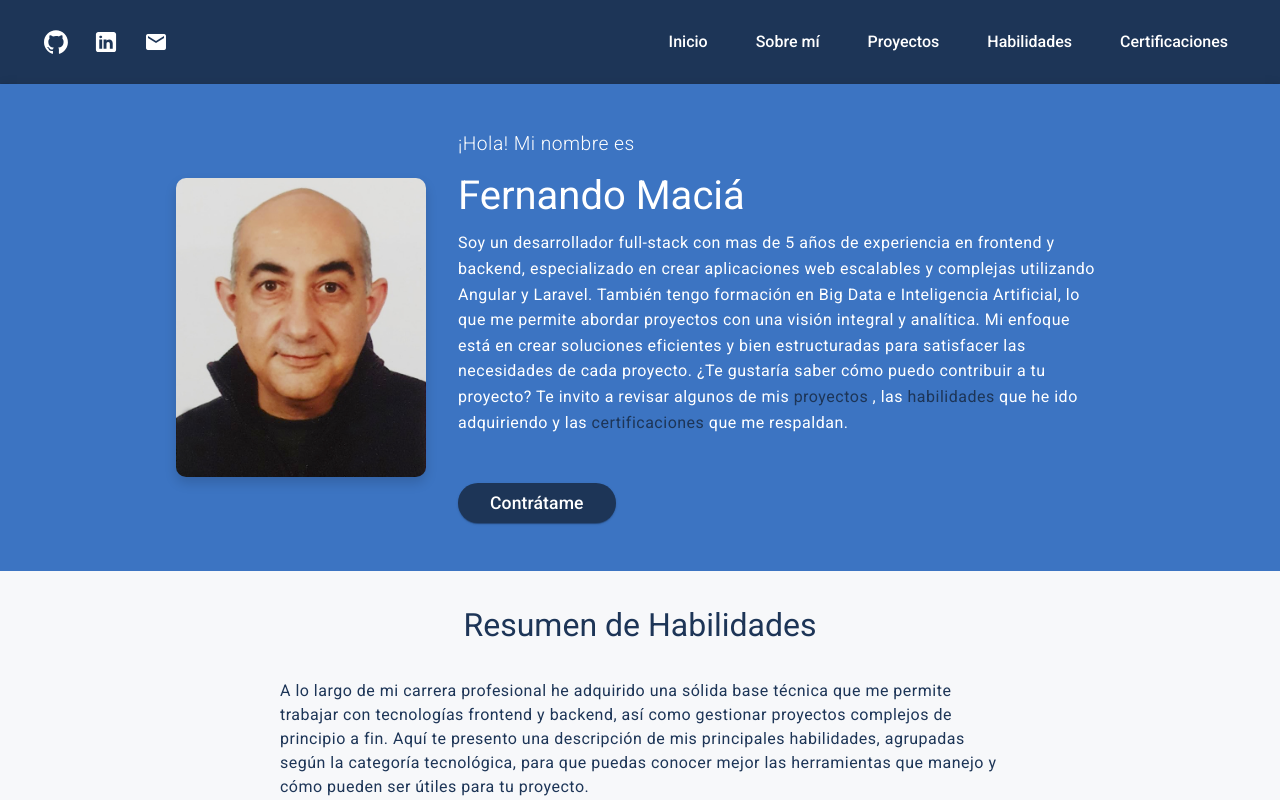
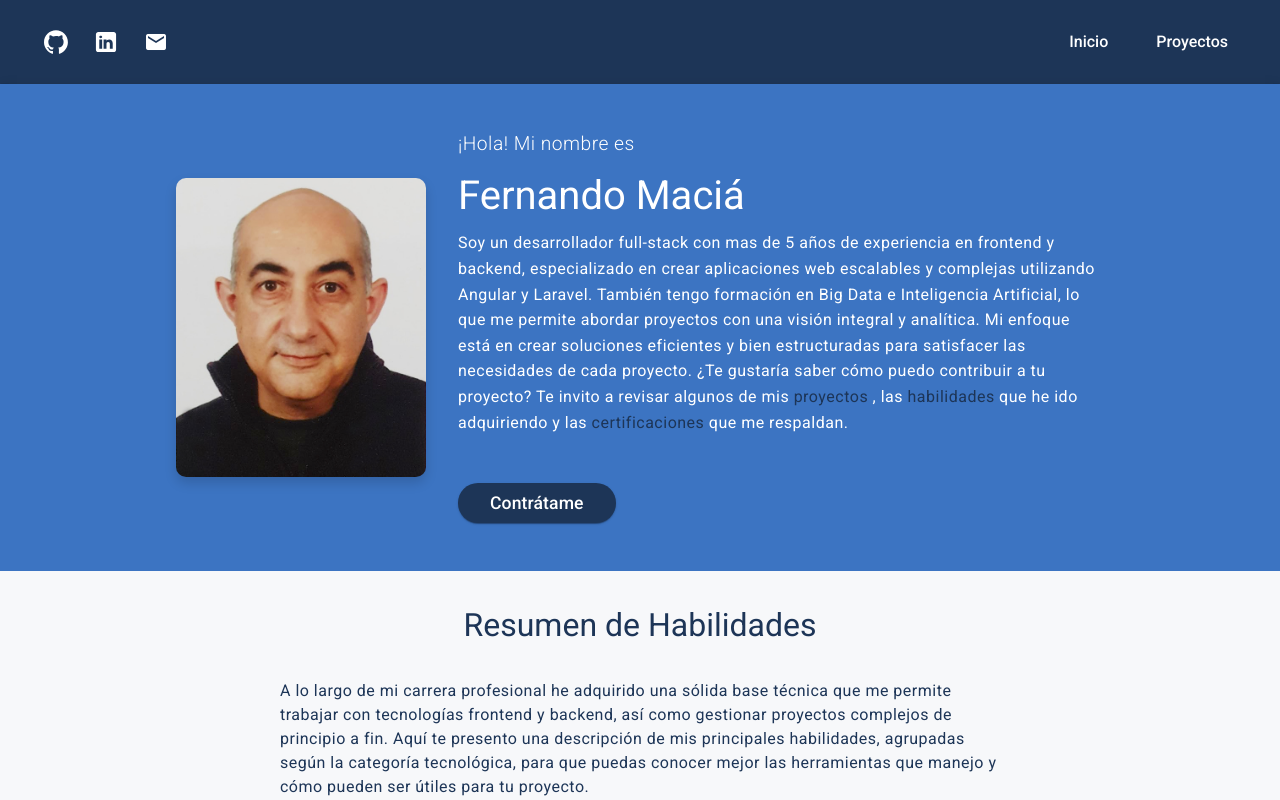
Before and after one commit to fernandomacia/portfolio, an Angular app: page /inicio in a window 1280 px wide. Built offline with nearby package versions, Linux system fonts and the light colour scheme.

Commit message:
ci(workflow): add GitHub CI CD deploy yaml

```diff
--- a/src/app/components/header/header.component.html
+++ b/src/app/components/header/header.component.html
@@ -28,10 +28,10 @@
         <!-- Horizontal Navigation Menu (Visible on Large screens) -->
         <nav class="nav-menu">
             <a routerLink="/inicio" class="nav-link" aria-label="Ir a la página de Inicio">Inicio</a>
-            <a routerLink="/sobre-mi" class="nav-link" aria-label="Ir a la página Sobre mí">Sobre mí</a>
+            <!-- <a routerLink="/sobre-mi" class="nav-link" aria-label="Ir a la página Sobre mí">Sobre mí</a> -->
             <a routerLink="/proyectos" class="nav-link" aria-label="Ir a la página de Proyectos">Proyectos</a>
-            <a routerLink="/habilidades" class="nav-link" aria-label="Ir a la página de Habilidades">Habilidades</a>
-            <a routerLink="/certificaciones" class="nav-link" aria-label="Ir a la página de Certificaciones">Certificaciones</a>
+            <!-- <a routerLink="/habilidades" class="nav-link" aria-label="Ir a la página de Habilidades">Habilidades</a> -->
+            <!-- <a routerLink="/certificaciones" class="nav-link" aria-label="Ir a la página de Certificaciones">Certificaciones</a> -->
         </nav>
     </mat-toolbar-row>
 </mat-toolbar>
@@ -43,10 +43,10 @@
         <!-- Vertical Navigation Menu inside the Sidenav -->
         <mat-list>
             <a mat-list-item routerLink="/inicio" (click)="sidenav.close()" aria-label="Ir a la página de Inicio">Inicio</a>
-            <a mat-list-item routerLink="/sobre-mi" (click)="sidenav.close()" aria-label="Ir a la página Sobre mí">Sobre mí</a>
+            <!-- <a mat-list-item routerLink="/sobre-mi" (click)="sidenav.close()" aria-label="Ir a la página Sobre mí">Sobre mí</a> -->
             <a mat-list-item routerLink="/proyectos" (click)="sidenav.close()" aria-label="Ir a la página de Proyectos">Proyectos</a>
-            <a mat-list-item routerLink="/habilidades" (click)="sidenav.close()" aria-label="Ir a la página de Habilidades">Habilidades</a>
-            <a mat-list-item routerLink="/certificaciones" (click)="sidenav.close()" aria-label="Ir a la página de Certificaciones">Certificaciones</a>
+            <!-- <a mat-list-item routerLink="/habilidades" (click)="sidenav.close()" aria-label="Ir a la página de Habilidades">Habilidades</a> -->
+            <!-- <a mat-list-item routerLink="/certificaciones" (click)="sidenav.close()" aria-label="Ir a la página de Certificaciones">Certificaciones</a> -->
         </mat-list>
     </mat-sidenav>
 </mat-sidenav-container>
```
